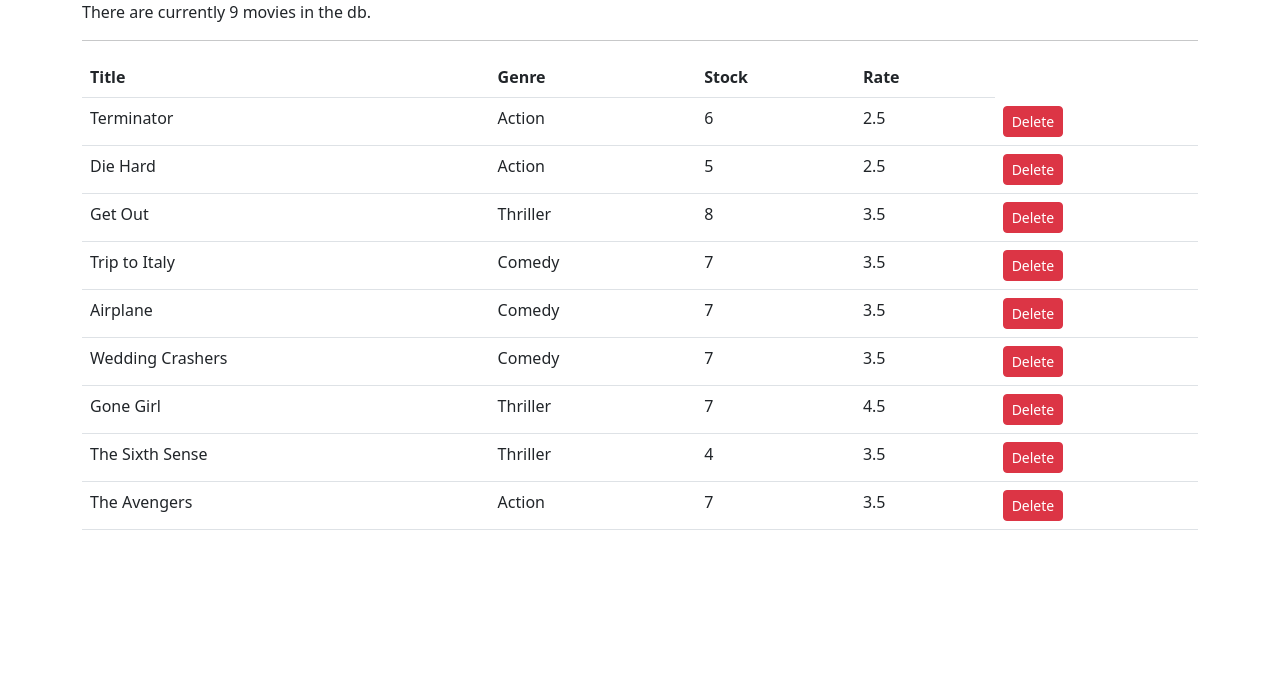
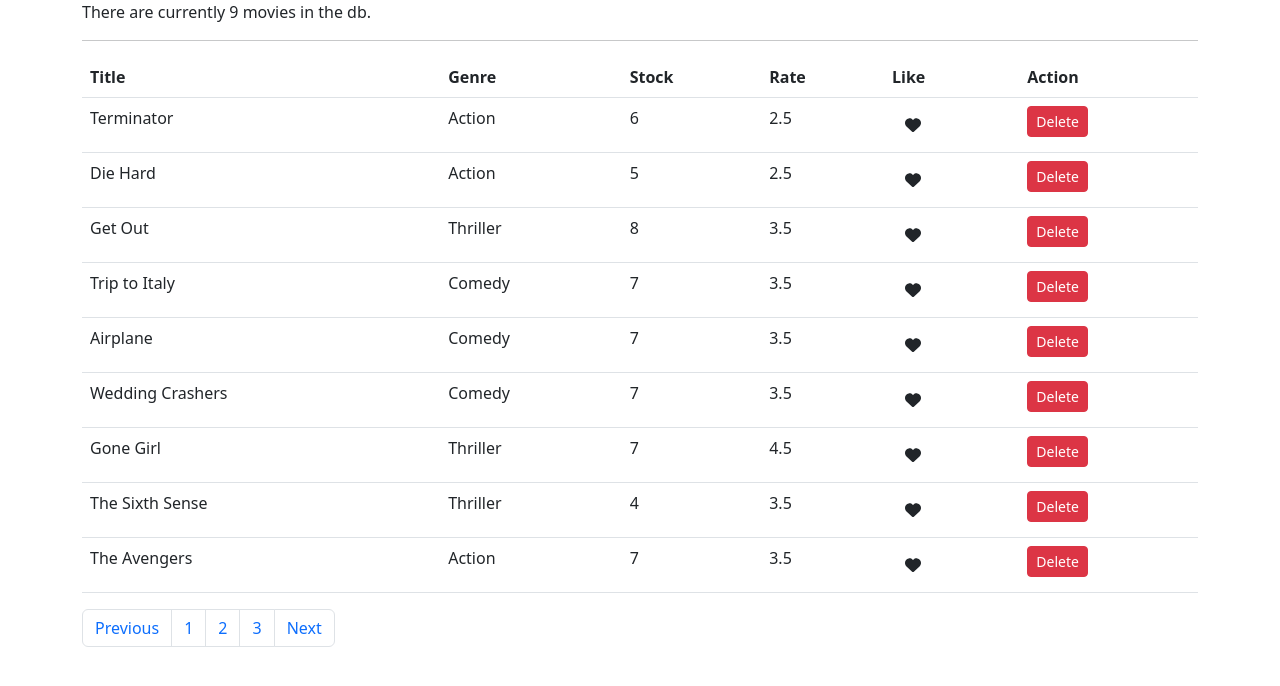
Before and after one commit to patorosso/VidlyReact, a React (Create React App) app: page / in a window 1280 px wide. Shown: the top 686 px of the page. Built offline with nearby package versions, Linux system fonts and the light colour scheme.

Commit message:
pagination component

```diff
--- a/package.json
+++ b/package.json
@@ -3,9 +3,13 @@
   "version": "0.1.0",
   "private": true,
   "dependencies": {
+    "@fortawesome/free-regular-svg-icons": "^6.4.0",
+    "@fortawesome/free-solid-svg-icons": "^6.4.0",
+    "@fortawesome/react-fontawesome": "^0.2.0",
     "@testing-library/jest-dom": "^5.16.5",
     "@testing-library/react": "^13.4.0",
     "@testing-library/user-event": "^13.5.0",
+    "babel-plugin-macros": "^3.1.0",
     "bootstrap": "^5.2.3",
     "font-awesome": "^4.7.0",
     "react": "^18.2.0",
--- a/src/App.js
+++ b/src/App.js
@@ -1,12 +1,17 @@
+import React, { Component } from "react";
 import "./App.css";
 import Movies from "./components/movies";
 
-function App() {
-  return (
-    <main className="container">
-      <Movies />
-    </main>
-  );
+class App extends Component {
+  render() {
+    return (
+      <React.Fragment>
+        <div className="container">
+          <Movies />
+        </div>
+      </React.Fragment>
+    );
+  }
 }
 
 export default App;
--- /dev/null
+++ b/src/components/common/like.jsx
@@ -0,0 +1,14 @@
+import React from "react";
+import { FontAwesomeIcon } from "@fortawesome/react-fontawesome";
+import { faHeart as heartColor } from "@fortawesome/free-solid-svg-icons";
+import { faHeart as heartLonely } from "@fortawesome/free-regular-svg-icons";
+
+const Like = ({ liked, onLike }) => {
+  return (
+    <button className="btn" onClick={onLike}>
+      <FontAwesomeIcon icon={liked ? heartColor : heartLonely} />
+    </button>
+  );
+};
+
+export default Like;
--- /dev/null
+++ b/src/components/common/pagination.jsx
@@ -0,0 +1,27 @@
+import React from "react";
+
+const Pagination = () => {
+  return (
+    <nav aria-label="Page navigation example">
+      <ul class="pagination">
+        <li class="page-item">
+          <a class="page-link">Previous</a>
+        </li>
+        <li class="page-item">
+          <a class="page-link">1</a>
+        </li>
+        <li class="page-item">
+          <a class="page-link">2</a>
+        </li>
+        <li class="page-item">
+          <a class="page-link">3</a>
+        </li>
+        <li class="page-item">
+          <a class="page-link">Next</a>
+        </li>
+      </ul>
+    </nav>
+  );
+};
+
+export default Pagination;
--- a/src/components/movies.jsx
+++ b/src/components/movies.jsx
@@ -1,10 +1,13 @@
 import React, { Component } from "react";
 import { getMovies } from "../services/fakeMovieService";
+import Like from "./common/like";
+import Pagination from "./common/pagination";
 
 class Movies extends Component {
   state = {
     movies: getMovies(),
     count: getMovies().length,
+    pageSize: 4,
   };
 
   handleOnDelete = (movie) => {
@@ -14,6 +17,18 @@
     this.setState({ count });
   };
 
+  handleOnLike = (movie) => {
+    const movies = [...this.state.movies];
+    const index = movies.indexOf(movie);
+    movies[index] = { ...movies[index] };
+    movies[index].liked = !movies[index].liked;
+    this.setState({ movies });
+  };
+
+  handleOnPageChange = (page) => {
+    console.log(page);
+  };
+
   render() {
     if (this.state.count === 0) return <p>There are no movies in the db.</p>;
 
@@ -21,13 +36,15 @@
       <React.Fragment>
         <div>There are currently {this.state.count} movies in the db.</div>
         <hr></hr>
-        <table class="table">
+        <table className="table">
           <thead>
             <tr>
               <th scope="col">Title</th>
               <th scope="col">Genre</th>
               <th scope="col">Stock</th>
               <th scope="col">Rate</th>
+              <th scope="col">Like</th>
+              <th scope="col">Action</th>
             </tr>
           </thead>
           <tbody>
@@ -37,6 +54,12 @@
                 <td>{movie.genre.name}</td>
                 <td>{movie.numberInStock}</td>
                 <td>{movie.dailyRentalRate}</td>
+                <td>
+                  <Like
+                    liked={movie.liked}
+                    onLike={() => this.handleOnLike(movie)}
+                  />
+                </td>
                 <td>
                   <button
                     className="btn btn-danger btn-sm"
@@ -49,6 +72,11 @@
             ))}
           </tbody>
         </table>
+        <Pagination
+          itemsCount={this.state.count}
+          pageSize={this.state.pageSize}
+          onPageChange={this.handleOnPageChange}
+        />
       </React.Fragment>
     );
   }
--- a/src/services/fakeMovieService.js
+++ b/src/services/fakeMovieService.js
@@ -8,6 +8,7 @@
     numberInStock: 6,
     dailyRentalRate: 2.5,
     publishDate: "2018-01-03T19:04:28.809Z",
+    liked: true,
   },
   {
     _id: "5b21ca3eeb7f6fbccd471816",
@@ -15,6 +16,7 @@
     genre: { _id: "5b21ca3eeb7f6fbccd471818", name: "Action" },
     numberInStock: 5,
     dailyRentalRate: 2.5,
+    liked: true,
   },
   {
     _id: "5b21ca3eeb7f6fbccd471817",
@@ -22,6 +24,7 @@
     genre: { _id: "5b21ca3eeb7f6fbccd471820", name: "Thriller" },
     numberInStock: 8,
     dailyRentalRate: 3.5,
+    liked: true,
   },
   {
     _id: "5b21ca3eeb7f6fbccd471819",
@@ -29,6 +32,7 @@
     genre: { _id: "5b21ca3eeb7f6fbccd471814", name: "Comedy" },
     numberInStock: 7,
     dailyRentalRate: 3.5,
+    liked: true,
   },
   {
     _id: "5b21ca3eeb7f6fbccd47181a",
@@ -36,6 +40,7 @@
     genre: { _id: "5b21ca3eeb7f6fbccd471814", name: "Comedy" },
     numberInStock: 7,
     dailyRentalRate: 3.5,
+    liked: true,
   },
   {
     _id: "5b21ca3eeb7f6fbccd47181b",
@@ -43,6 +48,7 @@
     genre: { _id: "5b21ca3eeb7f6fbccd471814", name: "Comedy" },
     numberInStock: 7,
     dailyRentalRate: 3.5,
+    liked: true,
   },
   {
     _id: "5b21ca3eeb7f6fbccd47181e",
@@ -50,6 +56,7 @@
     genre: { _id: "5b21ca3eeb7f6fbccd471820", name: "Thriller" },
     numberInStock: 7,
     dailyRentalRate: 4.5,
+    liked: true,
   },
   {
     _id: "5b21ca3eeb7f6fbccd47181f",
@@ -57,6 +64,7 @@
     genre: { _id: "5b21ca3eeb7f6fbccd471820", name: "Thriller" },
     numberInStock: 4,
     dailyRentalRate: 3.5,
+    liked: true,
   },
   {
     _id: "5b21ca3eeb7f6fbccd471821",
@@ -64,6 +72,7 @@
     genre: { _id: "5b21ca3eeb7f6fbccd471818", name: "Action" },
     numberInStock: 7,
     dailyRentalRate: 3.5,
+    liked: true,
   },
 ];
 
```
Also changed, not shown: 1 other file (tests, documents, lock files or other folders).
